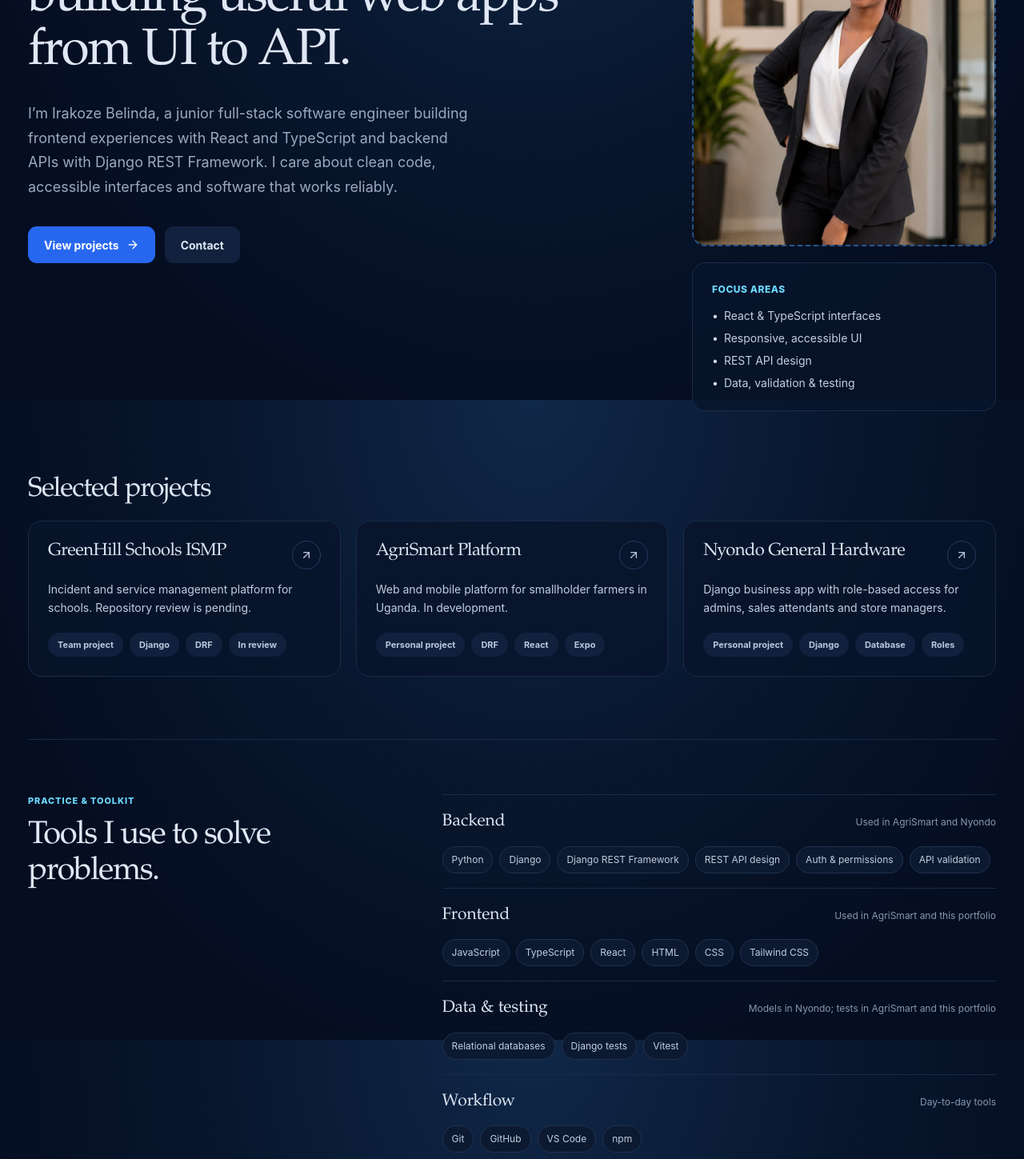
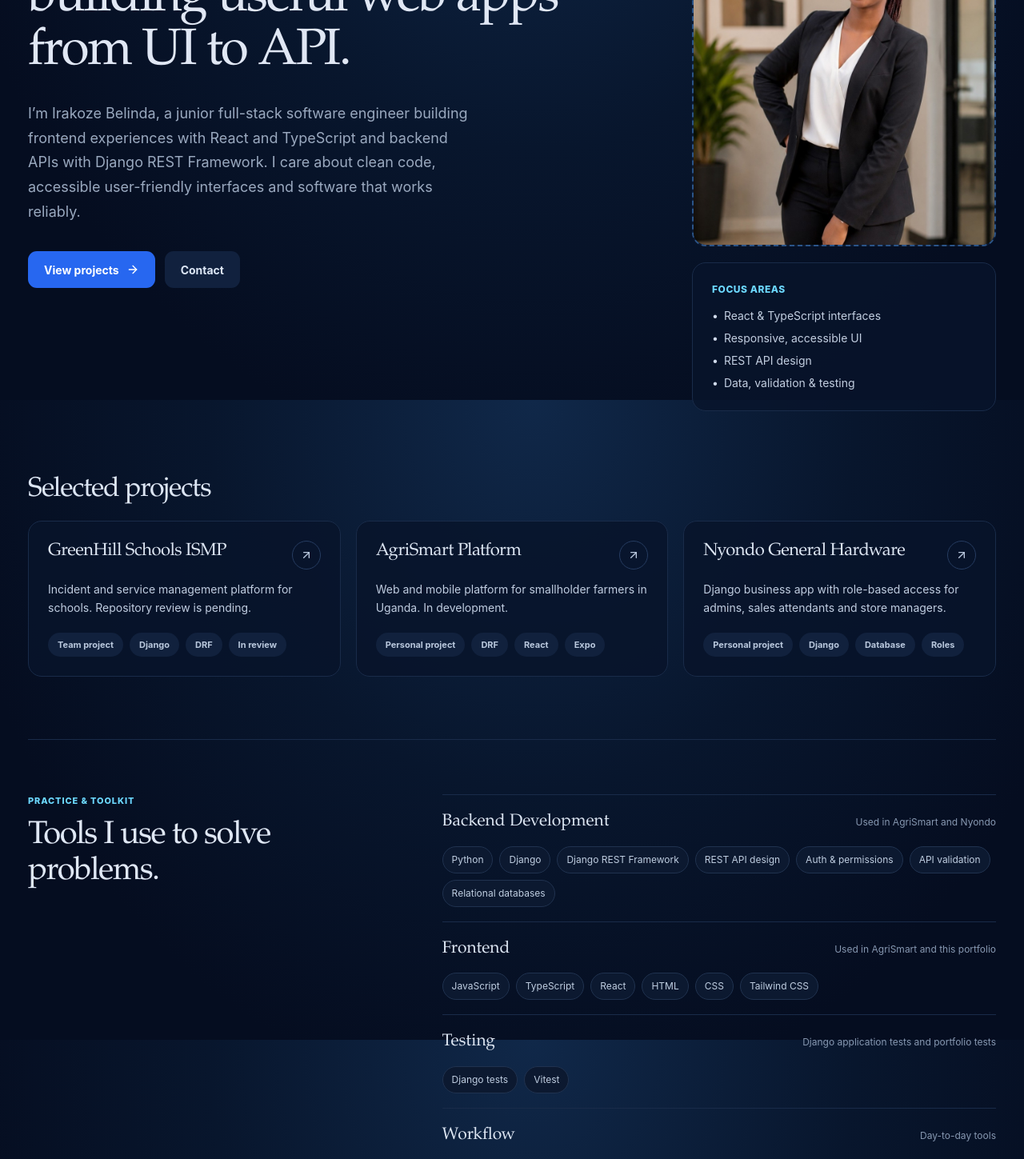
Before and after one commit to belindairakoze37/Portfolio, a React (Vite) app: page / in a window 1280 px wide. Shown: the part 300-1749 px from the top of the page at 80% size. Built offline with nearby package versions, Linux system fonts and the light colour scheme.

Commit message:
Update skills page

```diff
--- a/src/data/skills.ts
+++ b/src/data/skills.ts
@@ -1,8 +1,9 @@
 import type { SkillGroup } from '../types';
 
 export const skillGroups: SkillGroup[] = [
-  { title: 'Backend', note: 'Used in AgriSmart and Nyondo', skills: ['Python', 'Django', 'Django REST Framework', 'REST API design', 'Auth & permissions', 'API validation'] },
+  { title: 'Backend Development', note: 'Used in AgriSmart and Nyondo', skills: ['Python', 'Django', 'Django REST Framework', 'REST API design', 'Auth & permissions', 'API validation', 'Relational databases'] },
   { title: 'Frontend', note: 'Used in AgriSmart and this portfolio', skills: ['JavaScript', 'TypeScript', 'React', 'HTML', 'CSS', 'Tailwind CSS'] },
-  { title: 'Data & testing', note: 'Models in Nyondo; tests in AgriSmart and this portfolio', skills: ['Relational databases', 'Django tests', 'Vitest'] },
+  { title: 'Testing', note: 'Django application tests and portfolio tests', skills: ['Django tests', 'Vitest'] },
   { title: 'Workflow', note: 'Day-to-day tools', skills: ['Git', 'GitHub', 'VS Code', 'npm'] },
+  { title: 'Soft Skills', note: 'How I work with teams and clients', skills: ['Teamwork & Collaboration', 'Problem-Solving', 'Client-Centered Thinking', 'Communication', 'Adaptability', 'Critical Thinking', 'Time Management', 'Attention to Detail'] },
 ];
--- a/src/pages/AboutPage.tsx
+++ b/src/pages/AboutPage.tsx
@@ -20,6 +20,8 @@ export function AboutPage() {
             <h1 id="about-title">Early-career engineer,<br className="about-title-break" />serious about the<br className="about-title-break" />fundamentals.</h1>
             <p className="about-lede">I’m growing as a full-stack software engineer through structured training and practical projects. I build accessible interfaces with React and TypeScript, connect them to APIs, and work with the data workflows behind reliable applications.</p>
             <p className="about-followup">I value clear communication, thoughtful problem-solving and testing that helps the whole system work together.</p>
+            <p className="about-followup">I am an excellent team player who collaborates effectively with others to develop innovative solutions that best meet clients’ needs.</p>
+
           </div>
           <aside className="about-aside" aria-label="Profile details">
             <div className="profile-facts">
--- a/src/sections/HomePage.tsx
+++ b/src/sections/HomePage.tsx
@@ -38,7 +38,7 @@ export function HomePage() {
             <p className="availability-pill">{profile.location} · Open to opportunities</p>
             <p className="sr-only">{profile.title} focused on {profile.focus}</p>
             <h1 id="hero-title">Junior full-stack engineer<br />building useful web apps<br />from UI to API.</h1>
-            <p className="hero-intro">I’m Irakoze Belinda, a junior full-stack software engineer building frontend experiences with React and TypeScript and backend APIs with Django REST Framework. I care about clean code, accessible interfaces and software that works reliably.</p>
+            <p className="hero-intro">I’m Irakoze Belinda, a junior full-stack software engineer building frontend experiences with React and TypeScript and backend APIs with Django REST Framework. I care about clean code, accessible user-friendly interfaces and software that works reliably.</p>
             <div className="hero-actions">
               <a className="button button-primary" href="#projects">View projects <ArrowRight size={16} aria-hidden="true" /></a>
               <Link className="button button-secondary" to="/contact">Contact</Link>
```
